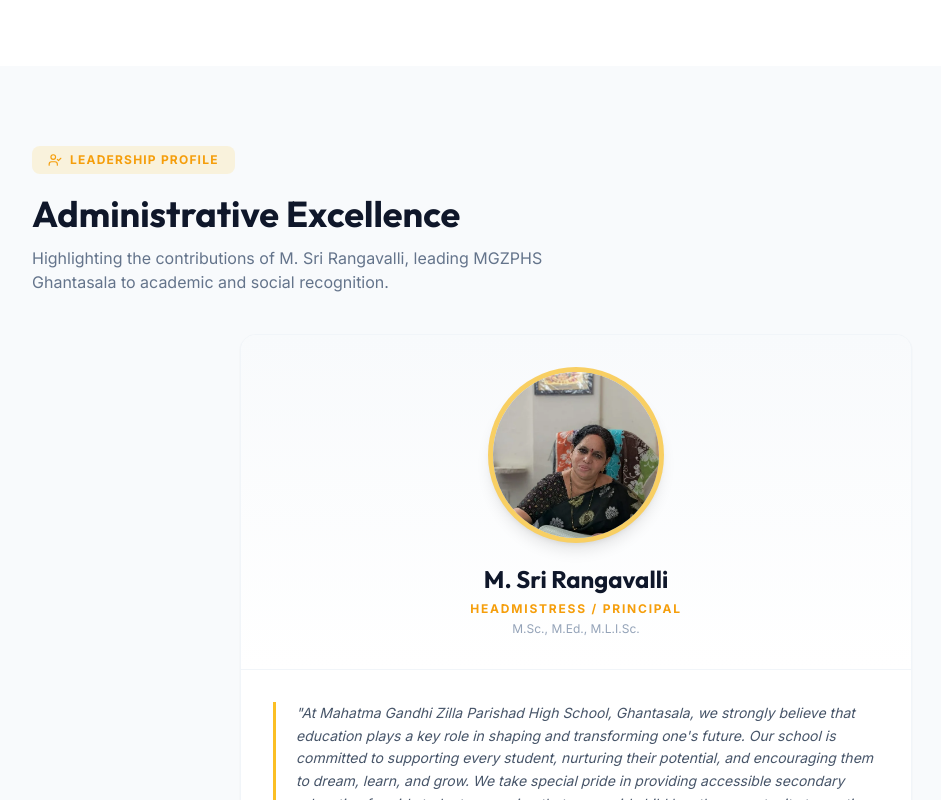
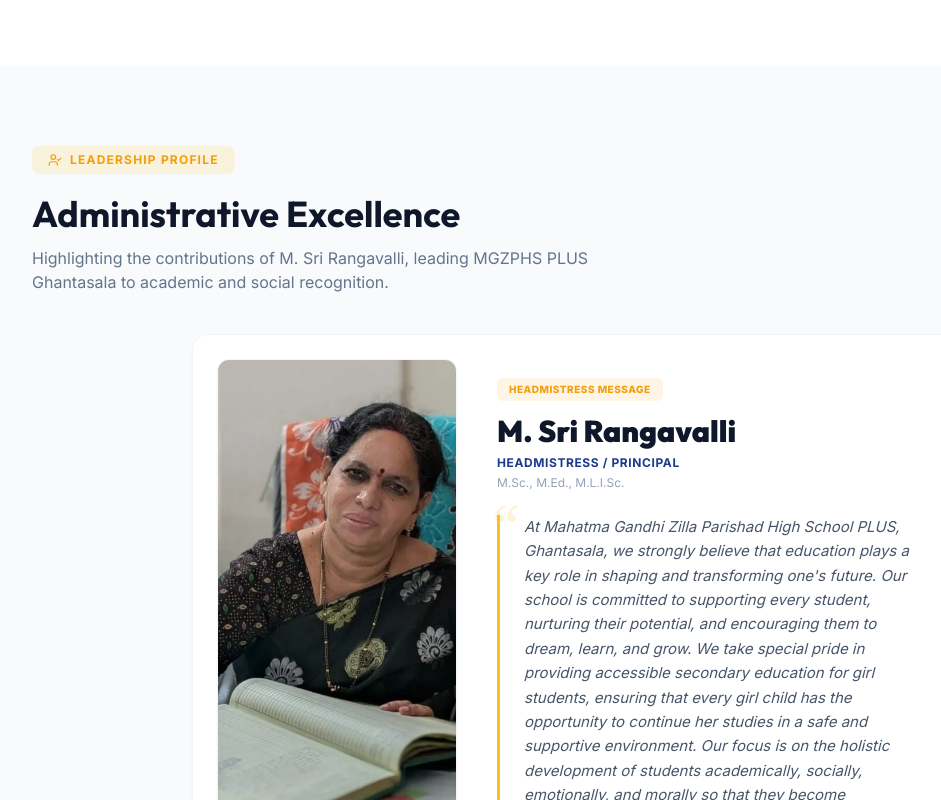
Before and after one commit to Manoj-Murari/PM-Shri-Gantashala, a React (Vite) app: page / in a window 1280 px wide. Shown: the part 2000-2800 px from the top of the page, without its empty margins (64-1005 px from the left). Built offline with nearby package versions, Linux system fonts and the light colour scheme.

Commit message:
Update school branding to MGZPHS PLUS, optimize HM profile picture layout and visual size

```diff
--- a/index.html
+++ b/index.html
@@ -6,21 +6,21 @@
     <meta name="viewport" content="width=device-width, initial-scale=1.0" />
 
     <!-- Primary Meta Tags -->
-    <title>PM SHRI MGZPHS, Ghantasala</title>
-    <meta name="title" content="PM SHRI MGZPHS, Ghantasala" />
-    <meta name="description" content="Official portal of Mahatma Gandhi Zilla Parishad High School, Ghantasala. Empowering rural education with modern infrastructure and academic excellence since 1946." />
+    <title>PM SHRI MGZPHS PLUS, Ghantasala</title>
+    <meta name="title" content="PM SHRI MGZPHS PLUS, Ghantasala" />
+    <meta name="description" content="Official portal of Mahatma Gandhi Zilla Parishad High School PLUS, Ghantasala. Empowering rural education with modern infrastructure and academic excellence since 1946." />
 
     <!-- Open Graph / Facebook / WhatsApp -->
     <meta property="og:type" content="website" />
     <meta property="og:url" content="https://www.pmshrigantashala.in/" />
-    <meta property="og:title" content="PM SHRI MGZPHS, Ghantasala" />
+    <meta property="og:title" content="PM SHRI MGZPHS PLUS, Ghantasala" />
     <meta property="og:description" content="Empowering rural education with modern infrastructure and academic excellence since 1946." />
     <meta property="og:image" content="https://www.pmshrigantashala.in/assets/optimized/hero-og-preview.webp" />
 
     <!-- Twitter -->
     <meta property="twitter:card" content="summary_large_image" />
     <meta property="twitter:url" content="https://www.pmshrigantashala.in/" />
-    <meta property="twitter:title" content="PM SHRI MGZPHS, Ghantasala" />
+    <meta property="twitter:title" content="PM SHRI MGZPHS PLUS, Ghantasala" />
     <meta property="twitter:description" content="Empowering rural education with modern infrastructure and academic excellence since 1946." />
     <meta property="twitter:image" content="https://www.pmshrigantashala.in/assets/optimized/hero-og-preview.webp" />
 
@@ -29,11 +29,11 @@
     {
       "@context": "https://schema.org",
       "@type": "EducationalOrganization",
-      "name": "PM SHRI Mahatma Gandhi Zilla Parishad High School, Ghantasala",
-      "alternateName": "MGZPHS Ghantasala",
+      "name": "PM SHRI Mahatma Gandhi Zilla Parishad High School PLUS, Ghantasala",
+      "alternateName": "MGZPHS PLUS Ghantasala",
       "url": "https://www.pmshrigantashala.in/",
       "logo": "https://www.pmshrigantashala.in/favicon.png",
-      "description": "Official portal of Mahatma Gandhi Zilla Parishad High School, Ghantasala. Empowering rural education with modern infrastructure and academic excellence since 1946.",
+      "description": "Official portal of Mahatma Gandhi Zilla Parishad High School PLUS, Ghantasala. Empowering rural education with modern infrastructure and academic excellence since 1946.",
       "foundingDate": "1946",
       "address": {
         "@type": "PostalAddress",
--- a/src/App.jsx
+++ b/src/App.jsx
@@ -51,9 +51,9 @@ function App() {
       <header className="bg-white shadow-sm sticky top-0 z-50 border-b border-slate-100" style={{ backdropFilter: 'blur(12px)' }}>
         <div className="container-custom py-3 flex items-center justify-between">
           <a href="#home" className="flex items-center gap-2.5" style={{ minHeight: 'auto' }}>
-            <img src="/assets/optimized/logo.png" alt="PM SHRI MGZPHS Logo" className="w-10 h-10 object-contain shrink-0" />
+            <img src="/assets/optimized/logo.png" alt="PM SHRI MGZPHS PLUS Logo" className="w-10 h-10 object-contain shrink-0" />
             <div>
-              <p className="text-sm font-bold text-school-navy leading-tight tracking-tight">MGZPHS GHANTASALA</p>
+              <p className="text-sm font-bold text-school-navy leading-tight tracking-tight">MGZPHS PLUS GHANTASALA</p>
               <p className="text-yellow-500 font-semibold tracking-wider uppercase" style={{ fontSize: '10px' }}>DISE: {schoolData.diseCode}</p>
             </div>
           </a>
@@ -111,7 +111,7 @@ function App() {
 
           {/* BG image */}
           <div className="absolute inset-0">
-            <img src="/assets/hero_bg.png" alt="MGZPHS Ghantasala School Campus" className="w-full h-full object-cover object-center" style={{ filter: 'brightness(0.45)' }} />
+            <img src="/assets/hero_bg.png" alt="MGZPHS PLUS Ghantasala School Campus" className="w-full h-full object-cover object-center" style={{ filter: 'brightness(0.45)' }} />
           </div>
 
           {/* Gradient overlay — lighter at top so building texture shows, denser left for text legibility */}
@@ -194,7 +194,7 @@ function App() {
                 <div style={{ position: 'relative' }}>
                   <div style={{ position: 'absolute', inset: 0, borderRadius: '50%', background: 'rgba(251,191,36,0.15)', filter: 'blur(40px)', transform: 'scale(1.3)' }} />
                   <div style={{ position: 'relative', width: '260px', height: '260px', borderRadius: '50%', border: '2px solid rgba(251,191,36,0.4)', background: 'rgba(255,255,255,0.08)', backdropFilter: 'blur(16px)', padding: '28px', display: 'flex', alignItems: 'center', justifyContent: 'center' }}>
-                    <img src="/assets/optimized/logo.png" alt="MGZPHS Ghantasala PM SHRI" className="w-full h-full object-contain" style={{ filter: 'drop-shadow(0 0 24px rgba(251,191,36,0.4))' }} />
+                    <img src="/assets/optimized/logo.png" alt="MGZPHS PLUS Ghantasala PM SHRI" className="w-full h-full object-contain" style={{ filter: 'drop-shadow(0 0 24px rgba(251,191,36,0.4))' }} />
                   </div>
                 </div>
                 {/* Info card */}
@@ -239,8 +239,8 @@ function App() {
           <div className="grid grid-cols-1 sm:grid-cols-2 lg:grid-cols-4 gap-8 mb-10">
             <div>
               <div className="flex items-center gap-2 mb-3">
-                <img src="/assets/optimized/logo.png" alt="MGZPHS Ghantasala Footer Logo" className="w-8 h-8" />
-                <span className="text-white font-bold text-sm">MGZPHS Ghantasala</span>
+                <img src="/assets/optimized/logo.png" alt="MGZPHS PLUS Ghantasala Footer Logo" className="w-8 h-8" />
+                <span className="text-white font-bold text-sm">MGZPHS PLUS Ghantasala</span>
               </div>
               <p className="text-xs leading-relaxed">A PM SHRI Model School serving the community since {schoolData.established}.</p>
             </div>
--- a/src/components/AboutSchool.jsx
+++ b/src/components/AboutSchool.jsx
@@ -11,7 +11,7 @@ const AboutSchool = () => {
           <span className="section-badge bg-school-blue/10 text-school-blue">
             <School size={14} /> Institution Overview
           </span>
-          <h2 className="section-title">Introduction to MGZPHS Ghantasala</h2>
+          <h2 className="section-title">Introduction to MGZPHS PLUS Ghantasala</h2>
           <p className="section-desc">
             A center of learning established to serve Ghantasala and neighboring rural communities, now transformed into a state-of-the-art PM SHRI model school.
           </p>
@@ -35,7 +35,7 @@ const AboutSchool = () => {
           <div className="rounded-2xl overflow-hidden shadow-md border border-slate-100">
             <img
               src="/assets/optimized/school_entrance.webp"
-              alt="MGZPHS School Entrance Gate"
+              alt="MGZPHS PLUS School Entrance Gate"
               className="w-full h-48 md:h-72 object-cover"
               loading="lazy"
             />
--- a/src/components/HMProfile.jsx
+++ b/src/components/HMProfile.jsx
@@ -13,29 +13,63 @@ const HMProfile = () => {
           </span>
           <h2 className="section-title">Administrative Excellence</h2>
           <p className="section-desc">
-            Highlighting the contributions of {schoolData.headmistress.name}, leading MGZPHS Ghantasala to academic and social recognition.
+            Highlighting the contributions of {schoolData.headmistress.name}, leading MGZPHS PLUS Ghantasala to academic and social recognition.
           </p>
         </motion.div>
 
-        <motion.div initial={{ opacity: 0, y: 20 }} whileInView={{ opacity: 1, y: 0 }} viewport={{ once: true }} transition={{ duration: 0.6 }} className="card max-w-2xl mx-auto mb-10">
-          <div className="bg-gradient-to-b from-school-light to-white p-8 flex flex-col items-center">
-            <div className="w-36 h-36 md:w-44 md:h-44 rounded-full border-[5px] border-school-gold/70 overflow-hidden shadow-lg bg-slate-100 mb-5">
+        <motion.div
+          initial={{ opacity: 0, y: 20 }}
+          whileInView={{ opacity: 1, y: 0 }}
+          viewport={{ once: true }}
+          transition={{ duration: 0.6 }}
+          className="card max-w-3xl mx-auto mb-10 overflow-hidden"
+        >
+          <div className="flex flex-col md:flex-row items-center md:items-stretch bg-white">
+            {/* Image Section - Refined smaller portrait frame */}
+            <div className="w-full max-w-[260px] md:w-[240px] shrink-0 relative bg-slate-50 aspect-[3/4] m-6 md:my-6 md:ml-6 md:mr-0 rounded-xl overflow-hidden shadow-sm border border-slate-100">
               <img
                 src="/assets/optimized/hm_profile.webp"
                 alt={schoolData.headmistress.name}
-                className="w-full h-full object-cover object-[center_35%]"
+                className="absolute inset-0 w-full h-full object-cover object-center"
               />
             </div>
-            <h3 className="text-xl md:text-2xl font-bold text-school-navy font-heading text-center">{schoolData.headmistress.name}</h3>
-            <p className="text-school-amber font-bold text-xs uppercase tracking-[0.15em] mt-1.5">Headmistress / Principal</p>
-            <p className="text-slate-400 text-xs mt-1">{schoolData.headmistress.qualifications}</p>
-          </div>
 
-          <div className="p-6 md:p-8 border-t border-slate-100">
-            <div className="border-l-[3px] border-school-gold pl-5">
-              <p className="text-slate-600 italic text-sm leading-relaxed">
-                "{schoolData.headmistress.message}"
-              </p>
+            {/* Profile Info Section */}
+            <div className="flex-grow p-6 md:p-8 lg:p-10 flex flex-col justify-between bg-white">
+              <div>
+                <div className="mb-6">
+                  <span className="inline-flex items-center gap-1.5 px-3 py-1 rounded-md text-[10px] font-extrabold bg-school-amber/10 text-school-amber uppercase tracking-wider mb-3">
+                    Headmistress Message
+                  </span>
+                  <h3 className="text-2xl md:text-3xl font-black text-school-navy font-heading">
+                    {schoolData.headmistress.name}
+                  </h3>
+                  <p className="text-school-blue font-bold text-xs uppercase tracking-wider mt-1.5">
+                    Headmistress / Principal
+                  </p>
+                  <p className="text-slate-400 text-xs mt-1">
+                    {schoolData.headmistress.qualifications}
+                  </p>
+                </div>
+
+                <div className="relative pl-6 border-l-[3px] border-school-gold">
+                  <span className="absolute -left-2 -top-5 text-6xl text-school-gold/20 font-serif leading-none">“</span>
+                  <p className="text-slate-600 italic text-sm md:text-[15px] leading-relaxed relative z-10">
+                    {schoolData.headmistress.message}
+                  </p>
+                </div>
+              </div>
+
+              <div className="mt-8 pt-6 border-t border-slate-100 flex items-center justify-between text-xs">
+                <div className="flex items-center gap-2">
+                  <span className="relative flex h-2 w-2">
+                    <span className="animate-ping absolute inline-flex h-full w-full rounded-full bg-emerald-400 opacity-75"></span>
+                    <span className="relative inline-flex rounded-full h-2 w-2 bg-emerald-500"></span>
+                  </span>
+                  <span className="font-semibold text-slate-500">Leading Administrative Excellence</span>
+                </div>
+                <span className="font-bold text-school-gold uppercase tracking-wider">Est. 1946</span>
+              </div>
             </div>
           </div>
         </motion.div>
--- a/src/data/schoolData.js
+++ b/src/data/schoolData.js
@@ -14,7 +14,7 @@ export const schoolData = {
   headmistress: {
     name: "M. Sri Rangavalli",
     qualifications: "M.Sc., M.Ed., M.L.I.Sc.",
-    message: "At Mahatma Gandhi Zilla Parishad High School, Ghantasala, we strongly believe that education plays a key role in shaping and transforming one's future. Our school is committed to supporting every student, nurturing their potential, and encouraging them to dream, learn, and grow. We take special pride in providing accessible secondary education for girl students, ensuring that every girl child has the opportunity to continue her studies in a safe and supportive environment. Our focus is on the holistic development of students academically, socially, emotionally, and morally so that they become confident, responsible, and empowered individuals ready to contribute to society.",
+    message: "At Mahatma Gandhi Zilla Parishad High School PLUS, Ghantasala, we strongly believe that education plays a key role in shaping and transforming one's future. Our school is committed to supporting every student, nurturing their potential, and encouraging them to dream, learn, and grow. We take special pride in providing accessible secondary education for girl students, ensuring that every girl child has the opportunity to continue her studies in a safe and supportive environment. Our focus is on the holistic development of students academically, socially, emotionally, and morally so that they become confident, responsible, and empowered individuals ready to contribute to society.",
   },
 
   stats: [
```
Also changed, not shown: public/assets/optimized/hm_profile.webp.
